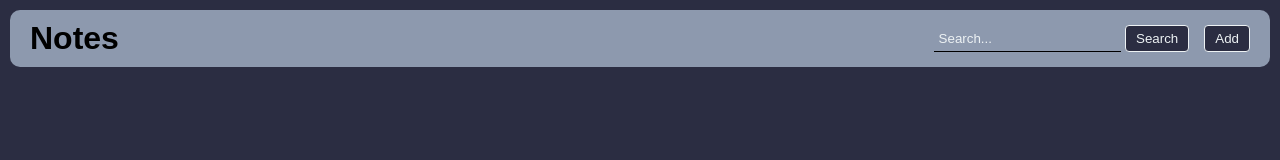
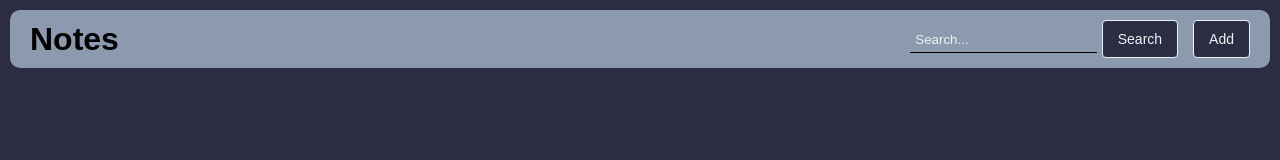
Before and after one commit to iamhimangshude/Notes-JS, a plain HTML site: page index.html in a window 1280 px wide. Drawn offline with Linux system fonts and the light colour scheme.

Commit message:
Changed padding and border in header nav

```diff
--- a/style.css
+++ b/style.css
@@ -36,8 +36,9 @@ nav ul {
 }
 
 nav ul li .btn {
-    padding: 5px 10px;
+    padding: 10px 15px;
     border: 1px solid;
+    font-size: 14px;
     border-radius: 4px;
     background-color: var(--secondary-color);
     cursor: pointer;
```
